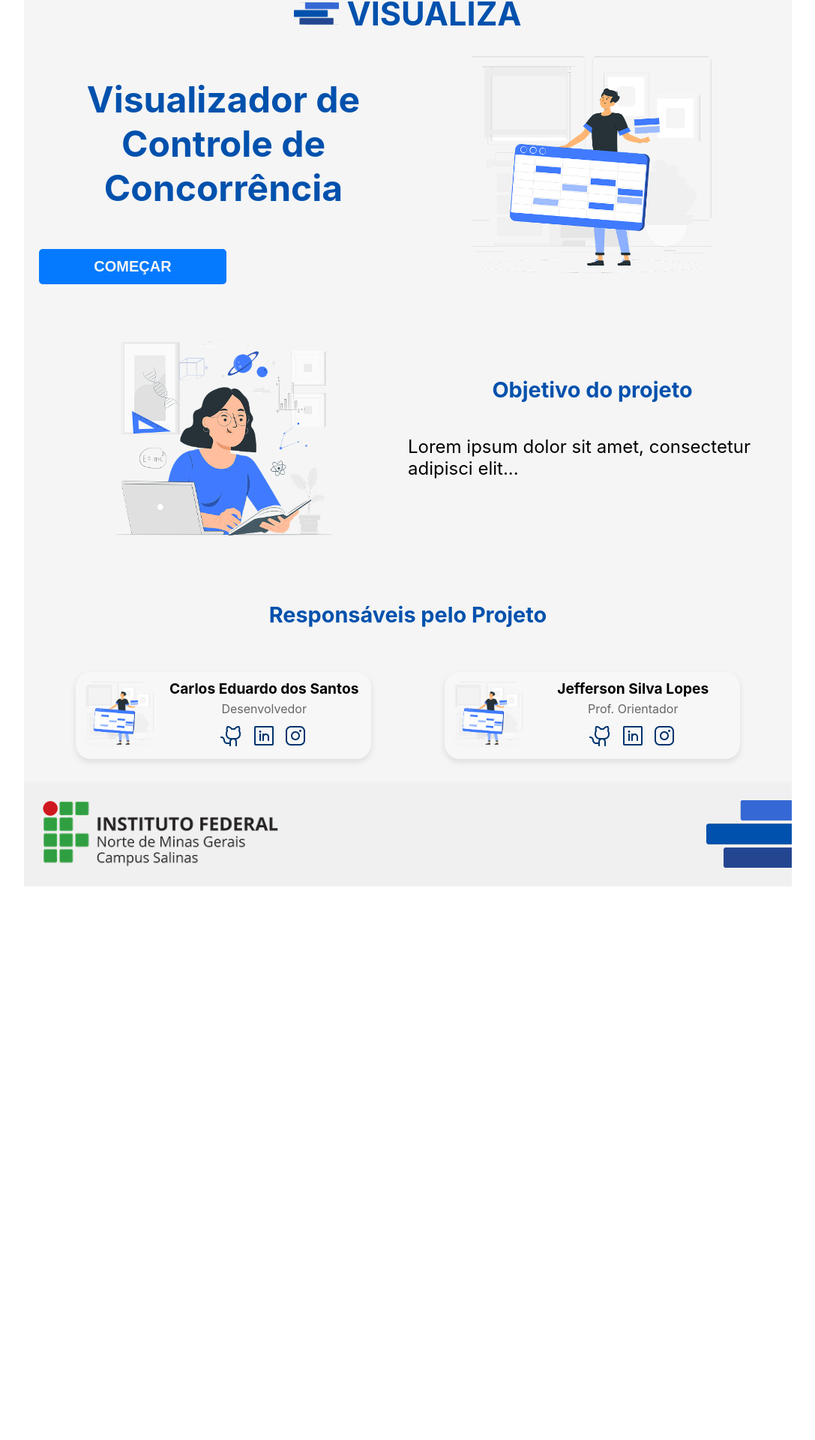
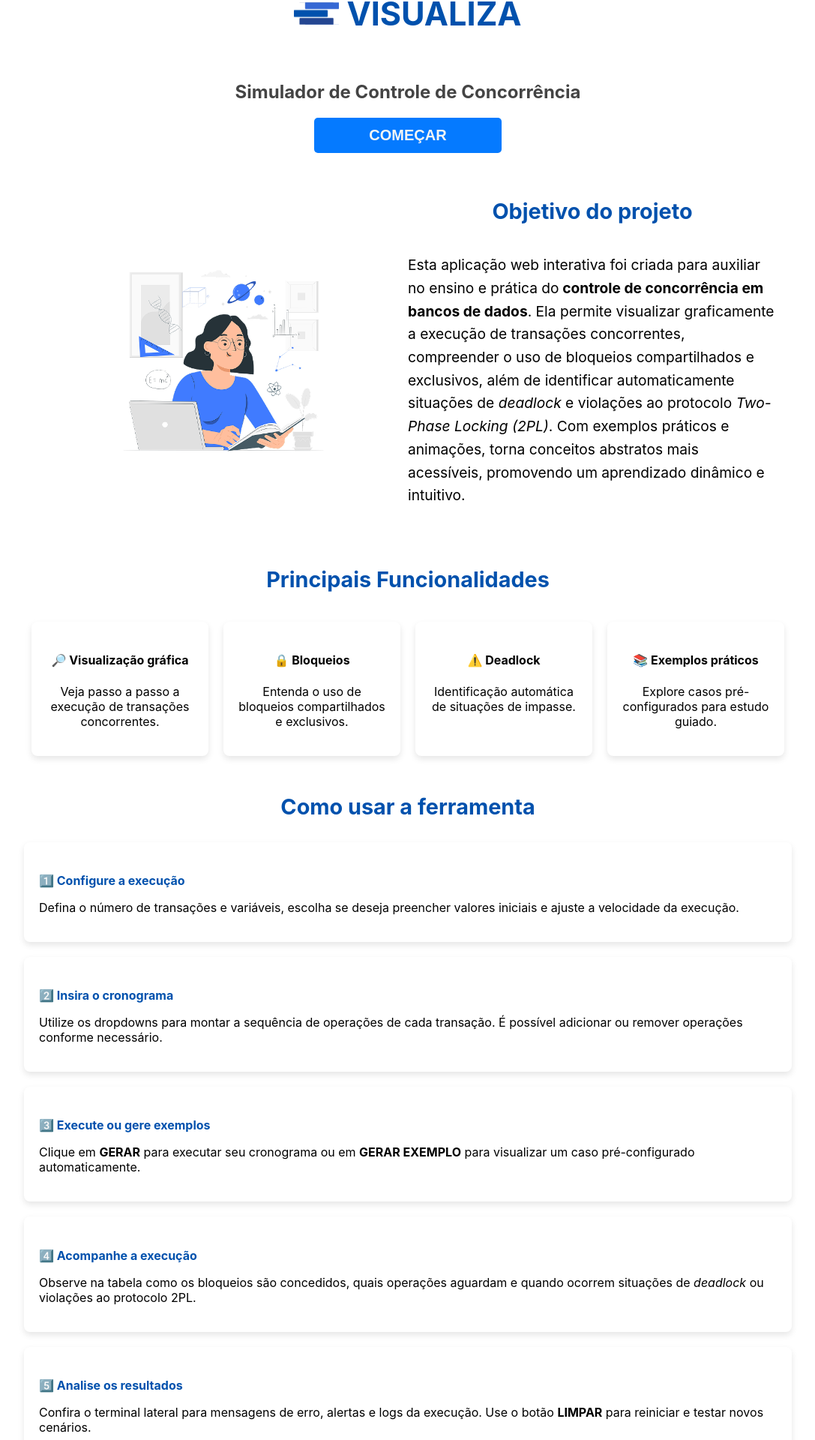
Before and after one commit to Kadu-Santos/controle-concorrencia-app, a React (Create React App) app: page / in a window 1280 px wide. Shown: the part 62-1982 px from the top of the page at 75% size, without its empty margins (96-1183 px from the left). Before the commit the page ends 1244 px from the top, so only its background shows below. Built offline with nearby package versions, Linux system fonts and the light colour scheme.

Commit message:
Refinamento nas mensagens do terminal

```diff
--- a/src/components/Footer/Footer.css
+++ b/src/components/Footer/Footer.css
@@ -3,9 +3,9 @@
   padding-top: 25px;
   padding-bottom: 25px;
   padding-left: 25px;
-  background-color: #f0f0f0;
   display: flex;
   justify-content: space-between;
+  border-top: 1px solid #ccc;
 }
 
 .footer-logo {
--- a/src/components/Footer/Footer.js
+++ b/src/components/Footer/Footer.js
@@ -6,10 +6,12 @@ import logoDireita from "../../assets/mLogo.png";
 
 function Footer() {
   return (
-    <footer className="footer">
-      <img src={logoEsquerda} alt="Logo Esquerda" className="footer-logo esquerda" />
-      <img src={logoDireita} alt="Logo Direita" className="footer-logo direita" />
-    </footer>
+    <div className="footer-container">
+      <footer className="footer">
+        <img src={logoEsquerda} alt="Logo Esquerda" className="footer-logo esquerda" />
+        <img src={logoDireita} alt="Logo Direita" className="footer-logo direita" />
+      </footer>
+    </div>
   );
 }
 
--- a/src/screens/Home/HomeScreen.css
+++ b/src/screens/Home/HomeScreen.css
@@ -2,55 +2,115 @@
   justify-content: center;
   align-items: center;
   margin: auto;
-  background-color: #f5f5f5;
   width: 80%;
 }
 
+/* Hero */
+.hero {
+  text-align: center;
+  padding: 40px 20px;
+}
+.subtitle {
+  font-size: 1.5rem;
+  color: #444;
+  margin-bottom: 20px;
+}
 
+/* Objetivo */
 .boxBody {
   display: flex;
   justify-content: space-between;
   align-items: center;
   padding: 20px;
 }
-
 .box1 {
   display: flex;
   flex-direction: column;
   gap: 20px;
   flex: 1;
 }
-
 .box2 {
   flex: 1;
   display: flex;
   justify-content: center;
   align-items: center;
 }
-
 .welcomeText {
   color: #0051ad;
   text-align: center;
   font-size: 3rem;
 }
-
-.imgApresentation{
-  width: 65%;
+.imgApresentation {
+  width: 60%;
 }
-
 .objective {
   font-size: 1.8rem;
   color: #0051ad;
   margin: auto;
 }
-
 .objectiveText {
-  font-size: 1.5rem;
+  font-size: 1.2rem;
+  line-height: 1.6;
 }
 
+/* Funcionalidades */
+.sectionTitle {
+  text-align: center;
+  font-size: 1.8rem;
+  color: #0051ad;
+  margin-top: 40px;
+}
+.features {
+  display: flex;
+  justify-content: space-around;
+  flex-wrap: wrap;
+  margin: 20px 0;
+}
+.feature-card {
+  background: #fff;
+  border-radius: 8px;
+  padding: 20px;
+  margin: 10px;
+  flex: 1 1 200px;
+  box-shadow: 0 4px 8px rgba(0,0,0,0.1);
+  text-align: center;
+}
+
+/* Preview */
+.preview {
+  display: flex;
+  justify-content: center;
+  margin: 30px 0;
+}
+.preview-img {
+  width: 70%;
+  border-radius: 10px;
+  box-shadow: 0 4px 12px rgba(0,0,0,0.2);
+}
+
+/* Autores */
 .Autors {
   margin-top: 40px;
   font-size: 1.8rem;
   color: #0051ad;
   text-align: center;
 }
+
+.how-to {
+  display: flex;
+  flex-direction: column;
+  gap: 20px;
+  margin: 30px 0;
+}
+
+.step-card {
+  background: #fff;
+  border-radius: 8px;
+  padding: 20px;
+  box-shadow: 0 4px 8px rgba(0,0,0,0.1);
+}
+
+.step-card h4 {
+  color: #0051ad;
+  margin-bottom: 10px;
+}
--- a/src/screens/Home/HomeScreen.js
+++ b/src/screens/Home/HomeScreen.js
@@ -2,9 +2,9 @@ import React from 'react';
 import { useNavigate } from 'react-router-dom';
 import './HomeScreen.css';
 
-
-import img1 from '../../assets/Spreadsheets-rafiki 1.png';
 import img2 from '../../assets/Learning-pana 1.png';
+import img3 from '../../assets/users/user1.JPG';
+import img4 from '../../assets/users/user2.jpeg';
 
 import ButtonC from '../../components/button/ButtonC';
 import Footer from '../../components/Footer/Footer';
@@ -16,24 +16,19 @@ function HomeScreen() {
 
   const goRunPage = () => {
     navigate('/RunPage');
-
   };
 
   return (
     <div className="home-container">
 
-      <Logo/>
-
-      <div className="boxBody">
-        <div className="box1">
-          <h1 className="welcomeText">Visualizador de Controle de Concorrência</h1>
-          <ButtonC texto='COMEÇAR' corTexto="#f5f5f5" corFundo="#057aff" onClick={goRunPage} />
-        </div>
-        <div className="box2">
-          <img src={img1} className="imgApresentation" alt="Apresentação 1" />
-        </div>
+      {/* Hero Section */}
+      <Logo />
+      <div className="hero">
+        <h2 className="subtitle">Simulador de Controle de Concorrência</h2>
+        <ButtonC texto='COMEÇAR' corTexto="#f5f5f5" corFundo="#057aff" onClick={goRunPage} />
       </div>
 
+      {/* Objetivo */}
       <div className="boxBody">
         <div className="box2">
           <img src={img2} className="imgApresentation" alt="Apresentação 2" />
@@ -41,30 +36,92 @@ function HomeScreen() {
         <div className="box1">
           <h3 className="objective">Objetivo do projeto</h3>
           <p className="objectiveText">
-            Lorem ipsum dolor sit amet, consectetur adipisci elit...
+            Esta aplicação web interativa foi criada para auxiliar no ensino e prática do
+            <strong> controle de concorrência em bancos de dados</strong>.
+            Ela permite visualizar graficamente a execução de transações concorrentes,
+            compreender o uso de bloqueios compartilhados e exclusivos, além de identificar
+            automaticamente situações de <em>deadlock</em> e violações ao protocolo
+            <em> Two-Phase Locking (2PL)</em>.
+            Com exemplos práticos e animações, torna conceitos abstratos mais acessíveis,
+            promovendo um aprendizado dinâmico e intuitivo.
           </p>
         </div>
       </div>
 
+      {/* Funcionalidades */}
+      <h3 className="sectionTitle">Principais Funcionalidades</h3>
+      <div className="features">
+        <div className="feature-card">
+          <h4>🔎 Visualização gráfica</h4>
+          <p>Veja passo a passo a execução de transações concorrentes.</p>
+        </div>
+        <div className="feature-card">
+          <h4>🔒 Bloqueios</h4>
+          <p>Entenda o uso de bloqueios compartilhados e exclusivos.</p>
+        </div>
+        <div className="feature-card">
+          <h4>⚠️ Deadlock</h4>
+          <p>Identificação automática de situações de impasse.</p>
+        </div>
+        <div className="feature-card">
+          <h4>📚 Exemplos práticos</h4>
+          <p>Explore casos pré-configurados para estudo guiado.</p>
+        </div>
+      </div>
+
+      {/* Preview */}
+      <h3 className="sectionTitle">Como usar a ferramenta</h3>
+      <div className="how-to">
+        <div className="step-card">
+          <h4>1️⃣ Configure a execução</h4>
+          <p>Defina o número de transações e variáveis, escolha se deseja preencher valores iniciais e ajuste a velocidade da execução.</p>
+          {/* Aqui você pode inserir um print da tela de configuração */}
+        </div>
+
+        <div className="step-card">
+          <h4>2️⃣ Insira o cronograma</h4>
+          <p>Utilize os dropdowns para montar a sequência de operações de cada transação. É possível adicionar ou remover operações conforme necessário.</p>
+          {/* Print da área de cronograma */}
+        </div>
+
+        <div className="step-card">
+          <h4>3️⃣ Execute ou gere exemplos</h4>
+          <p>Clique em <strong>GERAR</strong> para executar seu cronograma ou em <strong>GERAR EXEMPLO</strong> para visualizar um caso pré-configurado automaticamente.</p>
+          {/* Print dos botões de execução */}
+        </div>
+
+        <div className="step-card">
+          <h4>4️⃣ Acompanhe a execução</h4>
+          <p>Observe na tabela como os bloqueios são concedidos, quais operações aguardam e quando ocorrem situações de <em>deadlock</em> ou violações ao protocolo 2PL.</p>
+          {/* Print da tabela de execução */}
+        </div>
+
+        <div className="step-card">
+          <h4>5️⃣ Analise os resultados</h4>
+          <p>Confira o terminal lateral para mensagens de erro, alertas e logs da execução. Use o botão <strong>LIMPAR</strong> para reiniciar e testar novos cenários.</p>
+          {/* Print do terminal */}
+        </div>
+      </div>
+
+
+      {/* Equipe */}
       <h3 className="Autors">Responsáveis pelo Projeto</h3>
-
       <div className="boxBody">
         <IntegranteCard
           nome="Carlos Eduardo dos Santos"
           funcao="Desenvolvedor"
-          foto={img1}
-          github="https://github.com/joaosilva"
-          linkedin="https://linkedin.com/in/joaosilva"
-          instagram="https://instagram.com/joaosilva"
+          foto={img4}
+          github="https://github.com/Kadu-Santos"
+          linkedin="https://www.linkedin.com/in/carlos-eduardo-santos-2a56aa283/"
+          instagram="https://www.instagram.com/kadu.santoss_"
         />
-
         <IntegranteCard
           nome="Jefferson Silva Lopes"
           funcao="Prof. Orientador"
-          foto={img1}
-          github="https://github.com/joaosilva"
-          linkedin="https://linkedin.com/in/joaosilva"
-          instagram="https://instagram.com/joaosilva"
+          foto={img3}
+          github="https://github.com/jeffersonl22"
+          linkedin="https://br.linkedin.com/in/jefferson-silva-lopes-87925a248"
+          instagram="https://www.instagram.com/jeffersonl22"
         />
       </div>
 
```
Also changed, not shown: src/hooks/useExecutionEngine.js (+47 -45 lines), src/assets/users/user1.JPG (added), src/assets/users/user2.jpeg (added).
